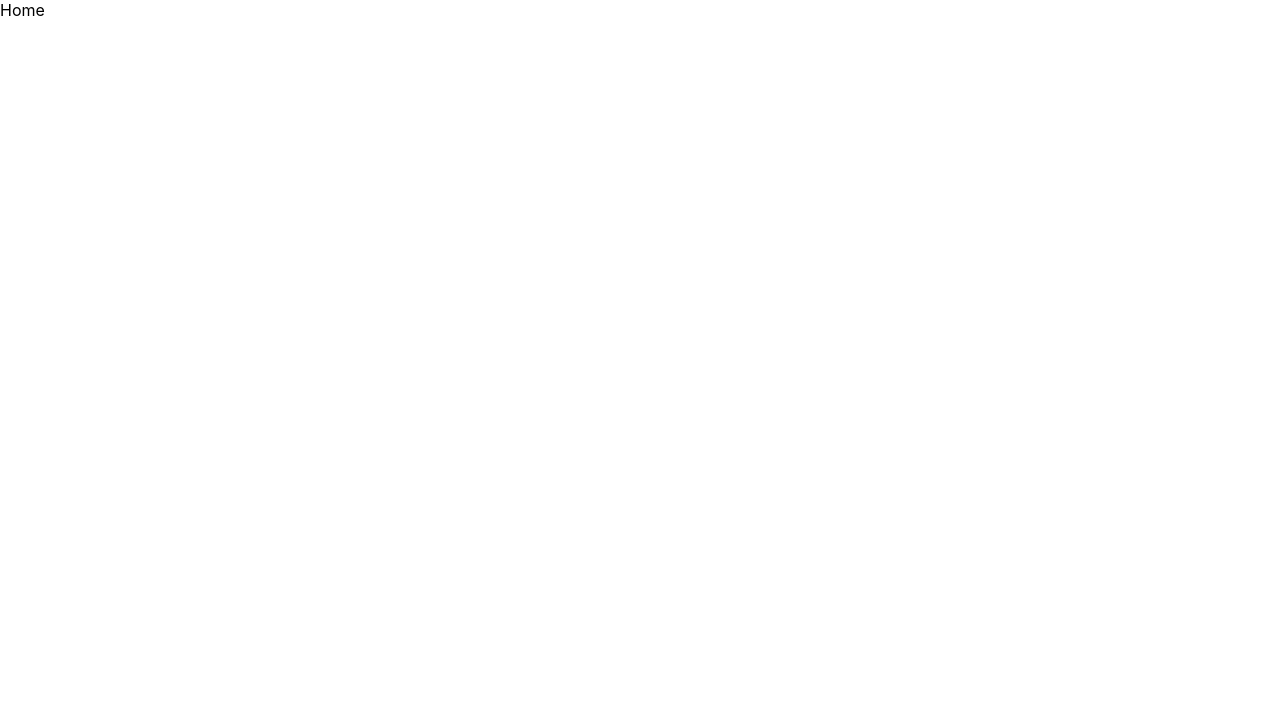
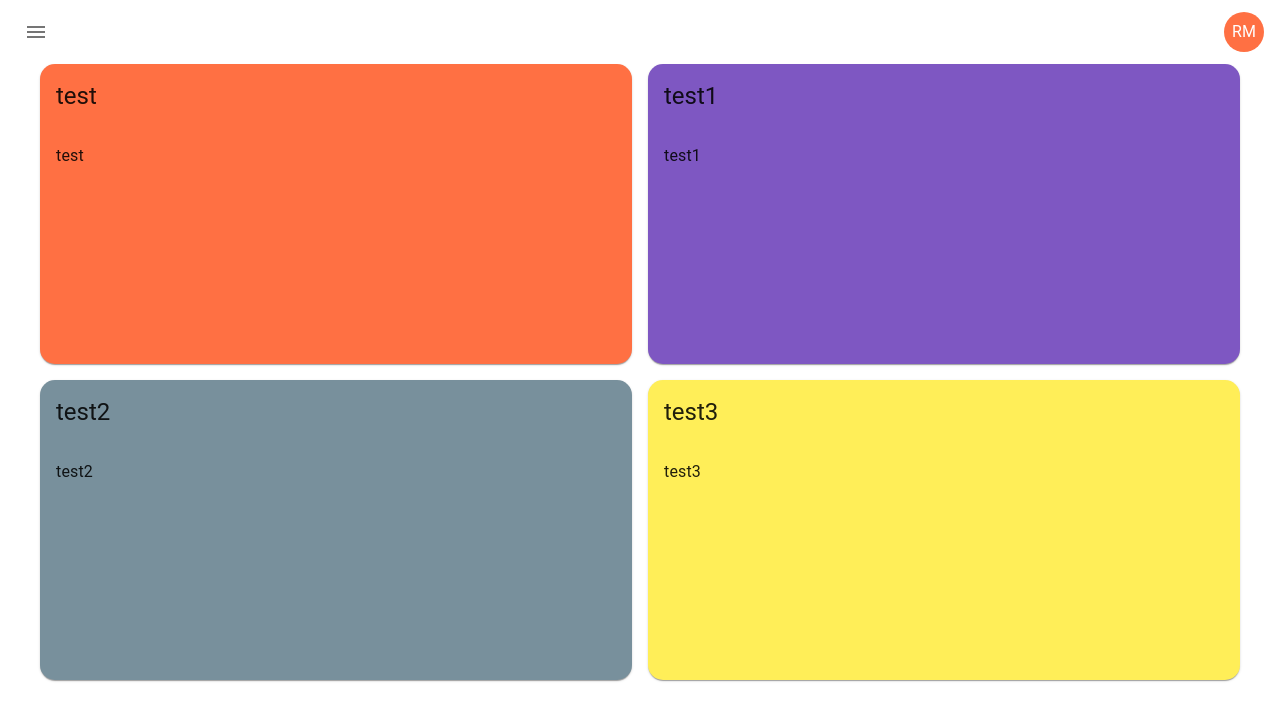
Before and after one commit to raymondmay95/raymondmay.com, a React (Create React App) app: page /home in a window 1280 px wide. Shown: the top 720 px of the page. Built offline with nearby package versions, Linux system fonts and the light colour scheme.

Commit message:
pushing to prod

```diff
--- a/package.json
+++ b/package.json
@@ -5,6 +5,7 @@
   "dependencies": {
     "@emotion/react": "^11.11.1",
     "@emotion/styled": "^11.11.0",
+    "@mui/icons-material": "^5.14.3",
     "@mui/material": "^5.14.5",
     "@testing-library/jest-dom": "^5.17.0",
     "@testing-library/react": "^13.4.0",
@@ -13,12 +14,14 @@
     "@types/node": "^16.18.41",
     "@types/react": "^18.2.20",
     "@types/react-dom": "^18.2.7",
+    "date-fns": "^2.30.0",
     "framer-motion": "^10.16.0",
     "react": "^18.2.0",
     "react-dom": "^18.2.0",
     "react-router-dom": "^6.15.0",
     "react-scripts": "5.0.1",
     "typescript": "^4.9.5",
+    "uuid": "^9.0.0",
     "web-vitals": "^2.1.4"
   },
   "scripts": {
@@ -46,6 +49,7 @@
     ]
   },
   "devDependencies": {
-    "@iconify/react": "^4.1.1"
+    "@iconify/react": "^4.1.1",
+    "@types/uuid": "^9.0.2"
   }
 }
--- a/public/index.html
+++ b/public/index.html
@@ -4,10 +4,10 @@
     <meta charset="utf-8" />
     <link rel="icon" href="%PUBLIC_URL%/favicon.ico" />
     <meta name="viewport" content="width=device-width, initial-scale=1" />
-    <meta name="theme-color" content="#000000" />
+    <meta name="theme-color" content="#fff" />
     <meta
       name="description"
-      content="Web site created using create-react-app"
+      content="Raymond-Arthur K. May"
     />
     <link rel="apple-touch-icon" href="%PUBLIC_URL%/logo192.png" />
     <!--
@@ -24,7 +24,7 @@
       work correctly both with client-side routing and a non-root public URL.
       Learn how to configure a non-root public URL by running `npm run build`.
     -->
-    <title>React App</title>
+    <title>Raymond May</title>
   </head>
   <body>
     <noscript>You need to enable JavaScript to run this app.</noscript>
--- a/src/App.tsx
+++ b/src/App.tsx
@@ -1,7 +1,11 @@
 import { BrowserRouter } from "react-router-dom";
 import { Routes } from "./Routes";
+import { useEffect } from "react";
 
 function App() {
+  useEffect(() => {
+    window.scrollTo(0, 1)
+  })
   return (
     <BrowserRouter>
       <Routes />
--- a/src/pages/home/index.tsx
+++ b/src/pages/home/index.tsx
@@ -1,7 +1,114 @@
+import { v4 as uuidv4 } from 'uuid';
+import { Menu } from "@mui/icons-material";
+import { Avatar, Card, CardContent, CardHeader, Grid, IconButton, Stack, Toolbar, Typography } from "@mui/material";
+import { deepOrange, deepPurple, blueGrey, yellow, green } from '@mui/material/colors';
+import { parseISO } from 'date-fns';
+
+const colors = [
+    deepOrange[400],
+    deepPurple[400],
+    blueGrey[400],
+    yellow[400],
+    green[100]
+]
+
 export default function Home() {
     return (
-        <div className="home">
-            Home
+        <div
+            className="home"
+            style={{ marginBottom: '25px' }}
+        >
+            <Toolbar
+                disableGutters
+                sx={{
+                    backgroundColor: 'rgba(255,255,255,.8)',
+                    px: 2,
+                }}>
+                <Stack
+                    direction='row'
+                    justifyContent='space-between'
+                    width='100%'
+                >
+                    <IconButton>
+                        <Menu />
+                    </IconButton>
+                    <Avatar
+                        sx={{
+                            bgcolor: deepOrange[400],
+                            fontSize: 16
+                        }}
+                    >
+                        RM
+                    </Avatar>
+                </Stack>
+            </Toolbar>
+            <Stack direction='row' justifyContent='center' width='100%'>
+                <Stack maxWidth='lg' width='100%' px={2}>
+                    <Grid container spacing={2}>
+                        {_mock.map((job, i) => (<Grid
+                            item
+                            display='flex'
+                            justifyContent='center'
+                            xs={12}
+                            md={6}
+                            key={job.id}
+                        >
+                            <Card
+                                sx={{
+                                    width: 1,
+                                    maxWidth: 'sm',
+                                    minHeight: 300,
+                                    borderRadius: '15px',
+                                    bgcolor: colors[i % colors.length]
+                                }}
+                            >
+                                <CardHeader title={job.title} />
+                                <CardContent >
+                                    <Typography paragraph>
+                                        {job.description}
+                                    </Typography>
+                                </CardContent>
+                            </Card>
+                        </Grid>
+                        ))}
+                    </Grid>
+                </Stack>
+            </Stack>
         </div>
     )
 }
+
+interface JobI {
+    readonly title: string,
+    readonly date_applied_ISO: Date,
+    readonly description: string,
+    readonly id: string,
+}
+
+class Job implements JobI {
+    public readonly date_applied_ISO: Date;
+    constructor(
+        public readonly id: string = uuidv4(),
+        public readonly title: string,
+        public readonly description: string,
+        private readonly _date_applied: string,
+    ) {
+        this.date_applied_ISO = parseISO(this._date_applied)
+    }
+}
+
+function InstanciateJobFromJSON(json: any) {
+    return new Job(
+        undefined,
+        json.title,
+        json.description,
+        json.date_applied,
+    )
+}
+
+const _mock = [
+    InstanciateJobFromJSON({ title: 'test', date_applied: new Date().toString(), description: "test" }),
+    InstanciateJobFromJSON({ title: 'test1', date_applied: new Date().toString(), description: "test1" }),
+    InstanciateJobFromJSON({ title: 'test2', date_applied: new Date().toString(), description: "test2" }),
+    InstanciateJobFromJSON({ title: 'test3', date_applied: new Date().toString(), description: "test3" }),
+]
```
Also changed, not shown: 1 other file (tests, documents, lock files or other folders).
